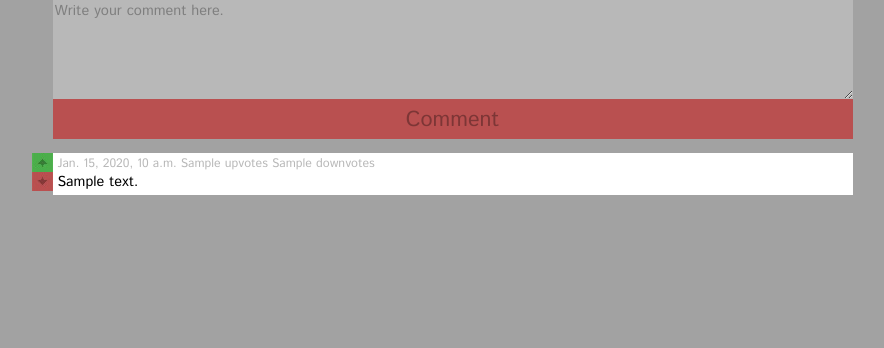
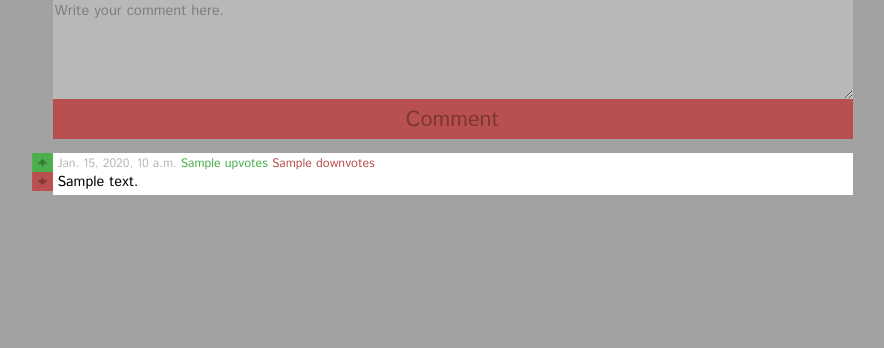
Before and after one commit to fizzy123/legacy, a Django app: template templates/legacy/person.html in a window 1280 px wide. Shown: the part 161-509 px from the top of the page, without its empty margins (217-1101 px from the left). Run offline with Django 3.2, Linux system fonts and the light colour scheme; the template is opened without the code that fills it: most values are stand-ins (such as "Sample title", 1, 10 or a date in 2020); some libraries are stand-ins or nearby versions; some web fonts are replaced.

Commit message:
Changed upvote and downvote indicator colors

```diff
--- a/static/legacy/basic.css
+++ b/static/legacy/basic.css
@@ -261,6 +261,14 @@ left:-21px;
 cursor:pointer;
 }
 
+.upvotes {
+color: #4bae4b
+}
+
+.downvotes {
+color: #b95050
+}
+
 .comment-header {
 color:#b8b8b8;
 font-size:77%;
```
